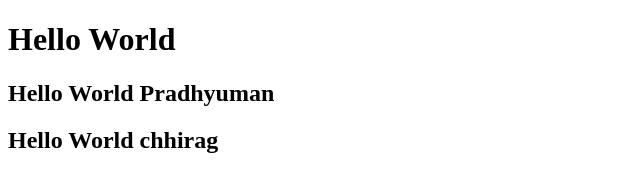
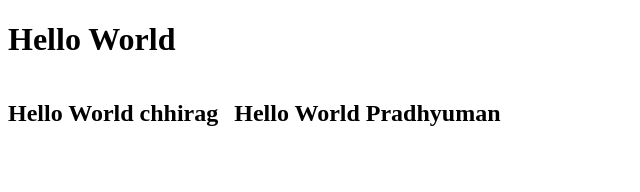
Before and after one commit to pradhyuman-Dharma/DharmaTest, a plain HTML site: page Index.html in a window 1280 px wide. Shown: the whole page, without its empty margins (0-640 px from the left). Drawn offline with Linux system fonts and the light colour scheme.

Commit message:
Update Index.html

```diff
--- a/Index.html
+++ b/Index.html
@@ -8,7 +8,7 @@
 </head>
 <body>
     <h1>Hello World</h1>
-    <h2>Hello World Pradhyuman</h2>
-    <h2>Hello World chhirag</h2>
+    <h2 style="display: inline-block;">Hello World chhirag &nbsp;</h2>
+    <h2 style="display: inline-block;">Hello World Pradhyuman </h2>
 </body>
 </html>
```
